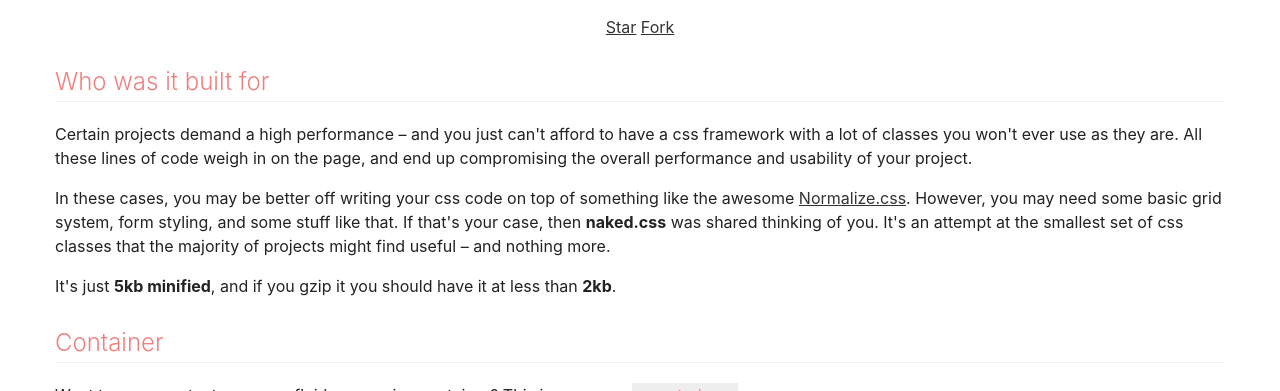
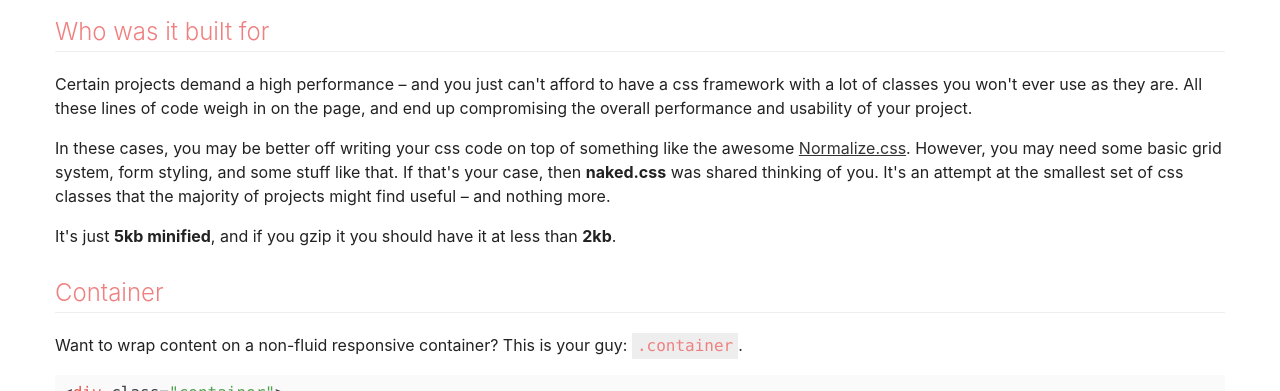
Before and after one commit to brunocavalcante/brunocavalcante.github.io, a plain HTML site: page naked.css/index.html in a window 1280 px wide. Shown: the part 709-1100 px from the top of the page. Drawn offline with Linux system fonts and the light colour scheme.

Commit message:
Removing share icons

```diff
--- a/naked.css/index.html
+++ b/naked.css/index.html
@@ -35,12 +35,6 @@
     <p class="resume">
       <b>naked.css</b> is a minimalistic css framework designed to get your awesome lightweight css project on the way.
     </p>
-
-    <section class="share">
-      <a class="github-button" href="https://github.com/brunocavalcante/naked.css" data-icon="octicon-star" data-style="mega" data-count-href="/brunocavalcante/naked.css/stargazers" data-count-api="/repos/brunocavalcante/naked.css#stargazers_count" data-count-aria-label="# stargazers on GitHub" aria-label="Star brunocavalcante/naked.css on GitHub">Star</a>
-
-      <a class="github-button" href="https://github.com/brunocavalcante/naked.css/fork" data-icon="octicon-repo-forked" data-style="mega" data-count-href="/brunocavalcante/naked.css/network" data-count-api="/repos/brunocavalcante/naked.css#forks_count" data-count-aria-label="# forks on GitHub" aria-label="Fork brunocavalcante/naked.css on GitHub">Fork</a>
-    </section>
 
     <section>
       <h2 class="section-title">Who was it built for</h2>
```
